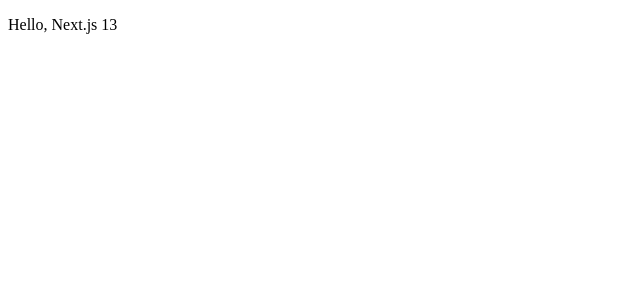
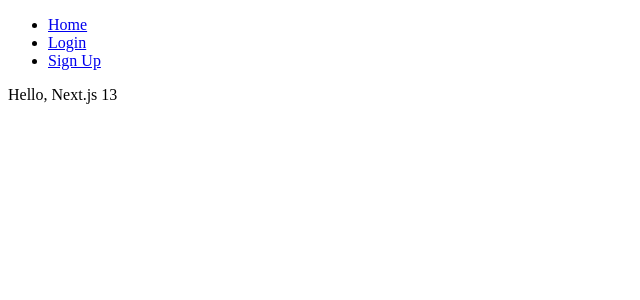
Before and after one commit to takinur/next-inspect, a Next.js app: page / in a window 1280 px wide. Shown: the top 300 px of the page, without its empty margins (0-640 px from the left). Built offline with nearby package versions, Linux system fonts and the light colour scheme.

Commit message:
added Navbar

```diff
--- a/src/app/layout.tsx
+++ b/src/app/layout.tsx
@@ -1,4 +1,5 @@
 import React from 'react'
+import Navbar from './navbar'
 
 export default function RootLayout({
   children,
@@ -8,7 +9,9 @@
   return (
     <html lang='en'>
       <head />
-      <body>{children}</body>
+      <body>
+        <Navbar />
+        {children}</body>
     </html>
   )
 }
--- /dev/null
+++ b/src/app/navbar.tsx
@@ -0,0 +1,21 @@
+import Link from "next/link";
+
+const Navbar = () => {
+    return (
+        <ul className="justify-between text-green-500">
+        <li>
+          <Link href="/">Home</Link>
+        </li>
+        <li>
+          <Link href="/user/login">Login</Link>
+        </li>
+        <li>
+          <Link href="/user/signup">Sign Up</Link>
+        </li>
+      </ul>
+
+
+    )
+}
+
+export default Navbar
```
